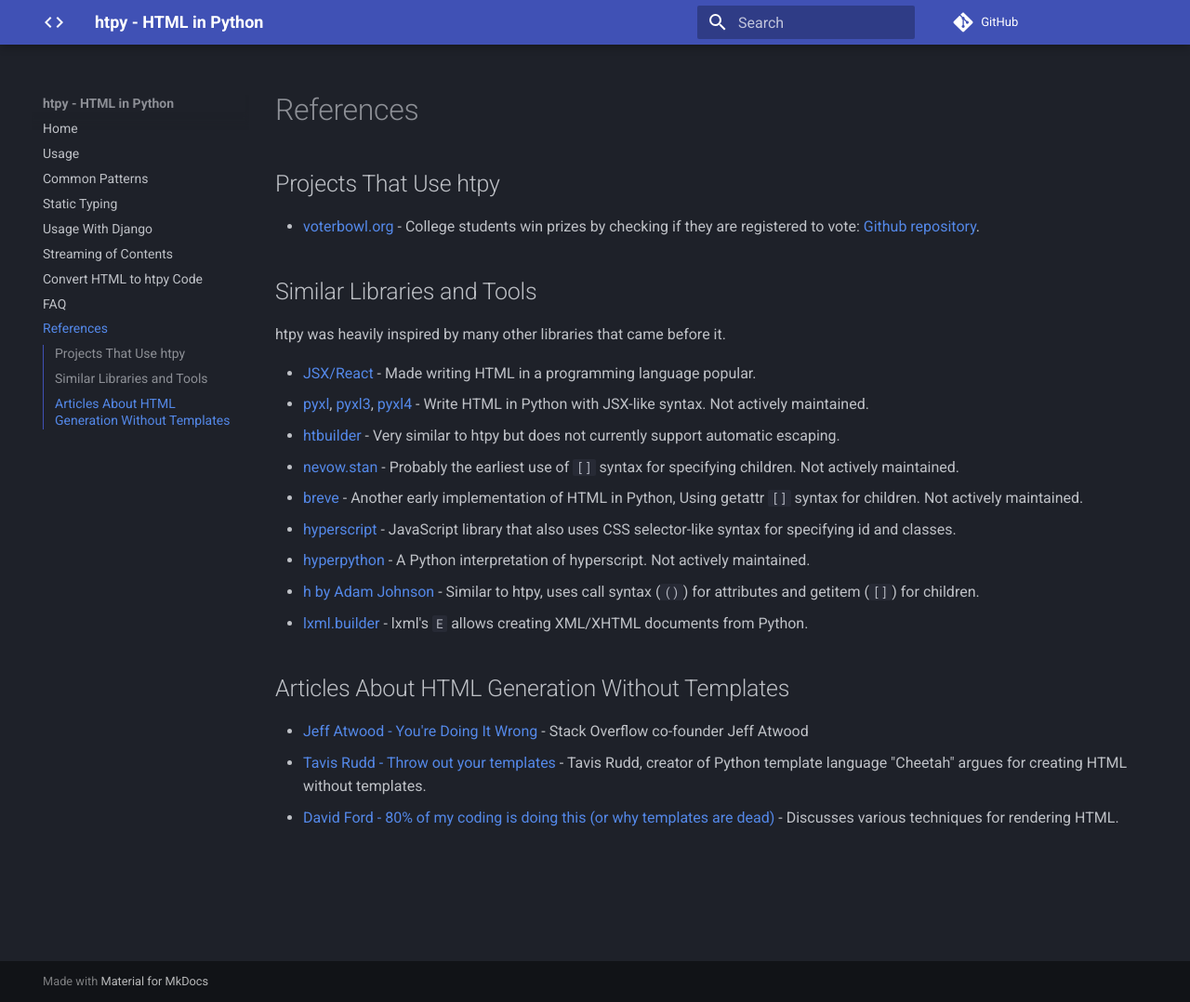
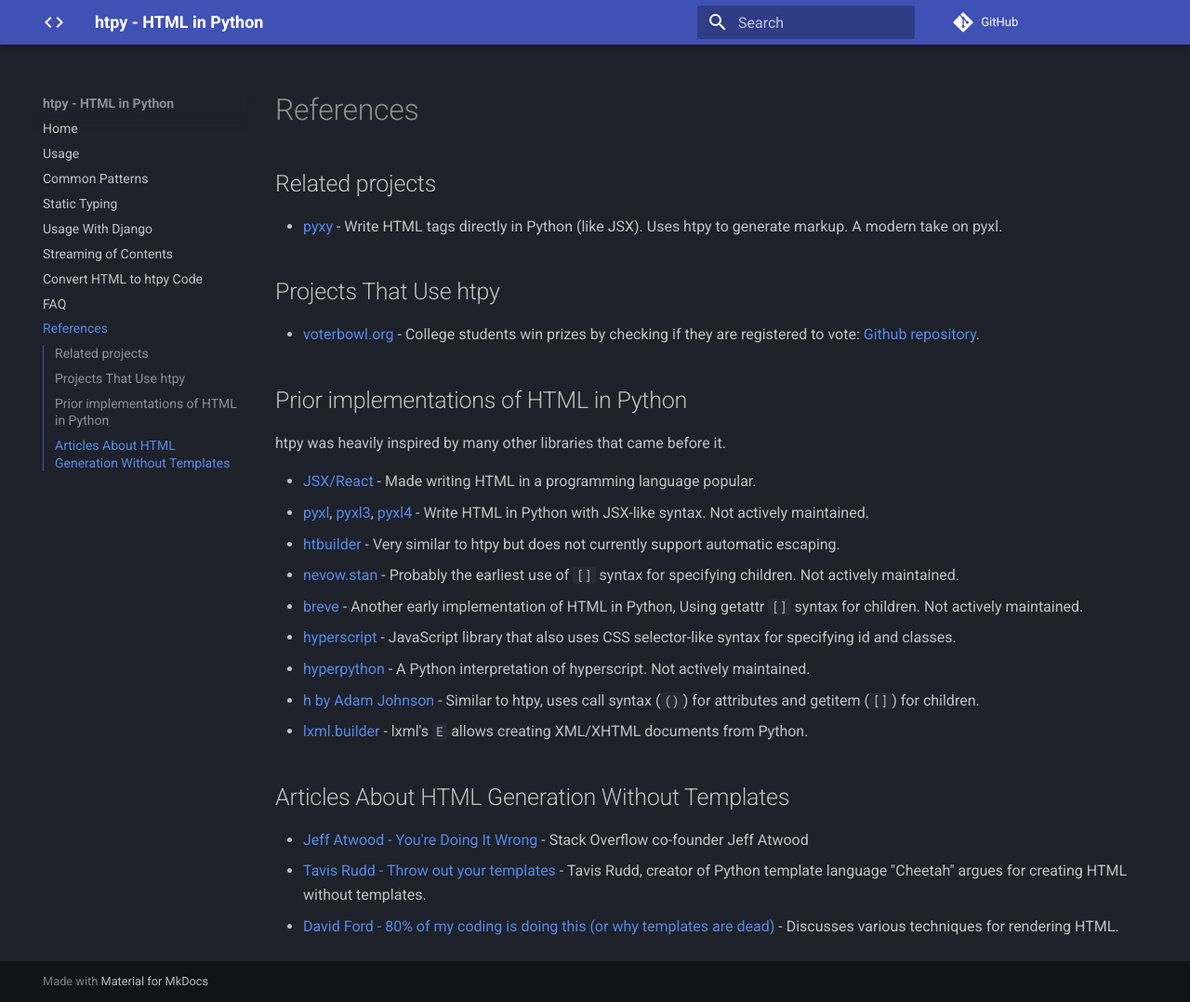
Before and after one commit to pelme/htpy, an MkDocs documentation site: the page built from docs/references.md, in a window 1280 px wide and 1078 px high. Shown: the whole window at 93% size. Built offline with MkDocs 1.6.1 and Material for MkDocs 9.7.7, drawn with Linux system fonts in a browser that asks for light colours; comment, search, counter and statistics services are not loaded.

Commit message:
Add pyxy to references.

```diff
--- a/docs/references.md
+++ b/docs/references.md
@@ -1,10 +1,15 @@
 # References
+
+## Related projects
+
+- [pyxy](https://github.com/pyxy-org/pyxy) - Write HTML tags directly in Python (like JSX). Uses htpy to generate markup. A modern take on pyxl.
 
 ## Projects That Use htpy
 
 - [voterbowl.org](https://voterbowl.org) - College students win prizes by checking if they are registered to vote: [Github repository](https://github.com/front-seat/voterbowl/tree/main/server/vb/components).
 
-## Similar Libraries and Tools
+
+## Prior implementations of HTML in Python
 
 htpy was heavily inspired by many other libraries that came before it.
 
```
